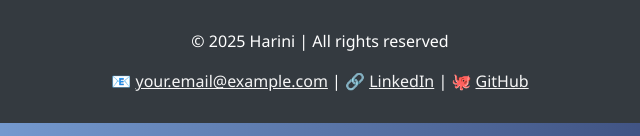
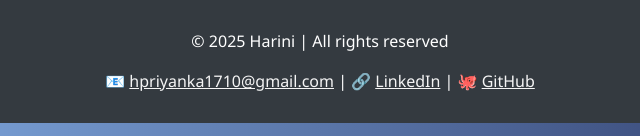
Before and after one commit to Prxyankaz/BootStrap-Website, a plain HTML site: page about.html in a window 1280 px wide. Shown: the part 661-797 px from the top of the page, 320-960 px from the left. Drawn offline with nearby package versions, Linux system fonts and the light colour scheme.

Commit message:
email updated

```diff
--- a/about.html
+++ b/about.html
@@ -213,7 +213,7 @@ button[data-bs-toggle="offcanvas"] {
 <footer class="footer">
   <div class="container">
     <p>&copy; 2025 Harini | All rights reserved</p>
-    📧 <a href="mailto:hpriyanka1710@gmail.com" style="color: #f5f5f5;">your.email@example.com</a> |
+    📧 <a href="mailto:hpriyanka1710@gmail.com" style="color: #f5f5f5;">hpriyanka1710@gmail.com</a> |
       🔗 <a href="www.linkedin.com/in/harini-priyanka-9b7390272" target="_blank" style="color: #f5f5f5;">LinkedIn</a> |
       🐙 <a href="https://github.com/Prxyankaz" target="_blank" style="color:#f5f5f5;">GitHub</a>
   </div>
```
Also changed, not shown: contact.html (+1 -1 lines), index.html (+1 -1 lines).
